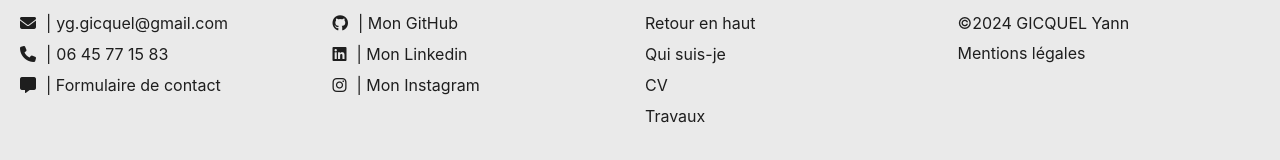
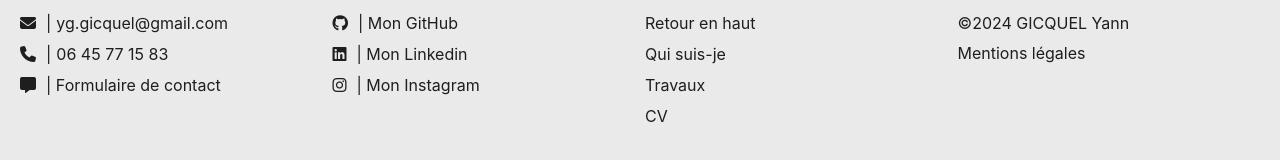
Before and after one commit to Skoroll/portfolio, a React (Create React App) app: page /portfolio/legal in a window 1280 px wide. Shown: the part 750-910 px from the top of the page. Built offline with nearby package versions, Linux system fonts and the light colour scheme.

Commit message:
Ajustement des espacements dans les liens Ajustement de l'ordre des liens de navigation dans le footer pour correspondre à l'ordre des sections dans Home

```diff
--- a/src/components/Footer/Footer.jsx
+++ b/src/components/Footer/Footer.jsx
@@ -36,7 +36,7 @@ function Footer() {
             <i className="fa-solid fa-envelope"></i> | <a href="mailto:yg.gicquel@gmail.com">yg.gicquel@gmail.com</a>
           </li>
           <li>
-            <i className="fa-solid fa-phone"></i> | <a href="tel:0645771583">06 45 77 15 83</a>
+            <i className="fa-solid fa-phone"></i> | <a href="tel:0645771583"> 06 45 77 15 83</a>
           </li>
           <li>
             <Link to="/contact">
@@ -102,13 +102,13 @@ function Footer() {
             </ScrollLink>
           </li>
           <li>
-            <ScrollLink to="cv" smooth={true} duration={500} onClick={() => handleFooterNavClick("cv")}>
-              CV
+            <ScrollLink to="works" smooth={true} duration={500} onClick={() => handleFooterNavClick("works")}>
+              Travaux
             </ScrollLink>
           </li>
           <li>
-            <ScrollLink to="works" smooth={true} duration={500} onClick={() => handleFooterNavClick("works")}>
-              Travaux
+            <ScrollLink to="cv" smooth={true} duration={500} onClick={() => handleFooterNavClick("cv")}>
+              CV
             </ScrollLink>
           </li>
         </ul>
--- a/src/components/Footer/Footer.scss
+++ b/src/components/Footer/Footer.scss
@@ -45,8 +45,9 @@
         display: flex;
         flex-direction: row;
         align-items: center;
-        gap: 0;
+        gap: 5px;
         padding: 5px;
+        align-items: baseline;
         @media (min-width: 768px){
           gap: 5px;
         }
```
